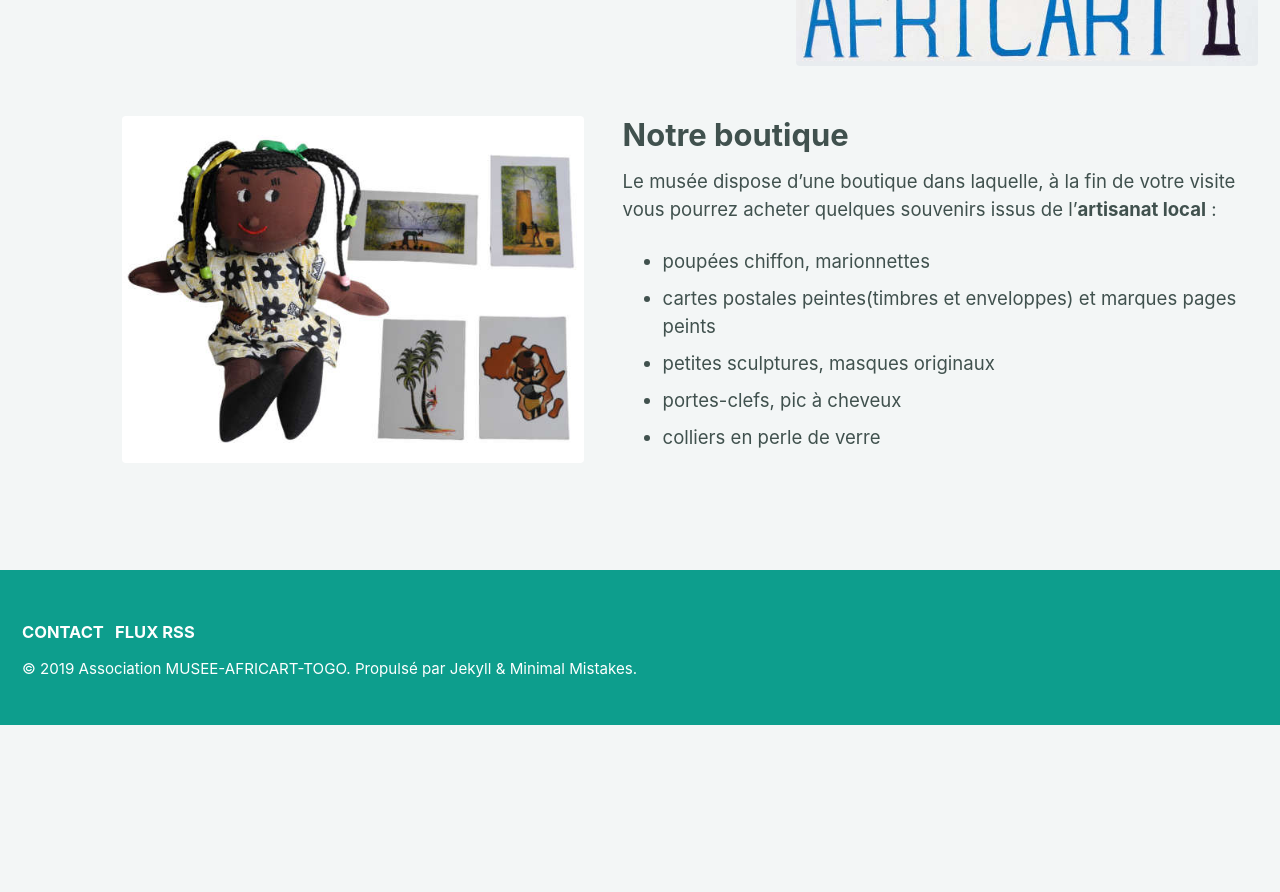
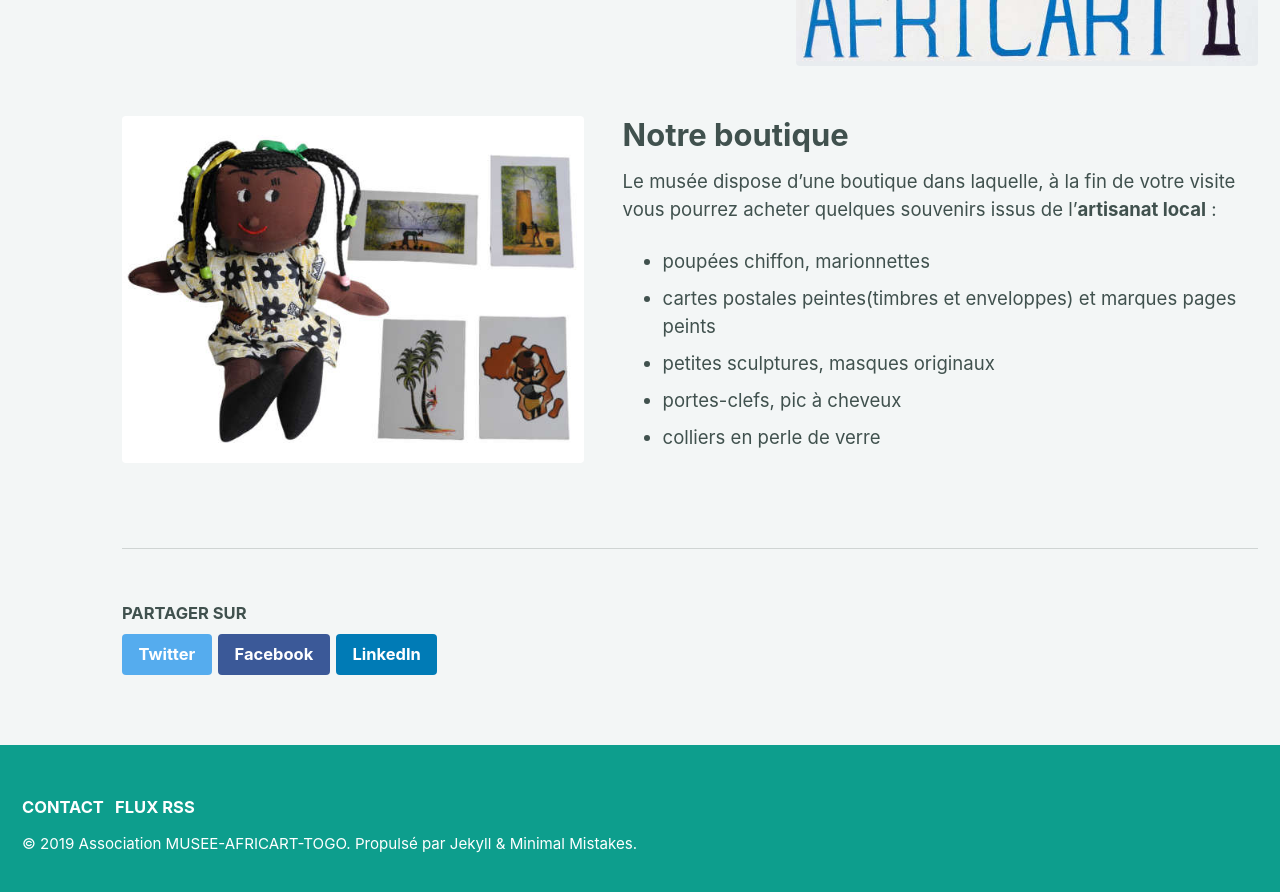
Before and after one commit to africart/musee-africart-togo.com, a Jekyll site: the page built from _pages/musee.md, in a window 1280 px wide and 900 px high, scrolled down 804 px. Shown: the top 892 px of the window. Built offline with Jekyll 4.4.1, drawn with Linux system fonts in a browser that asks for light colours; a script that is not in the unit is left out; before the commit the page ends 1529 px from its top, so only the background shows below that; some of the changed lines change nothing that is shown.

Commit message:
defaults config for _pages

```diff
--- a/_config.yml
+++ b/_config.yml
@@ -259,6 +259,18 @@ defaults:
       comments: false
       share: true
       related: true
+  # _pages
+  - scope:
+      path: "_pages"
+      type: pages
+    values:
+      layout: single
+      classes: wide
+      author_profile: false
+      read_time: false
+      comments: false
+      share: true
+      related: false
 
 # liquid debug
 liquid:
```
